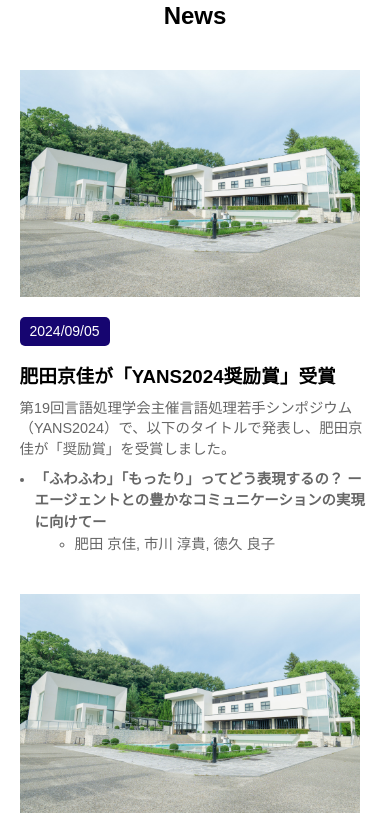
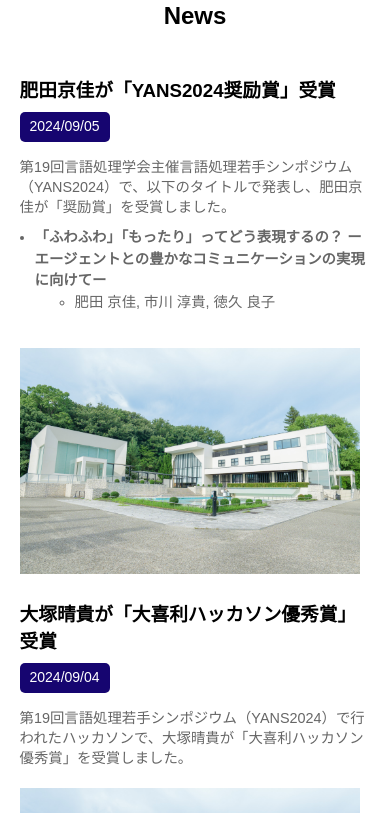
Before and after one commit to Kipeo22/AIT-NLPLab, a Next.js app: page / in a window 390 px wide. Shown: the part 755-1568 px from the top of the page. Built offline with nearby package versions, Linux system fonts and the light colour scheme.

Commit message:
スマホでは日付とタイトルを一番上に

```diff
--- a/src/component/news/staticMain.module.css
+++ b/src/component/news/staticMain.module.css
@@ -113,28 +113,37 @@
     gap: 15px;
   }
 
+  .NewsDate{
+    order: 1;
+  }
+
   .NewsItem img{
     max-width: 100%;
     height: auto;
+    order: 3;
   }
 
   .NewsTitle {
     font-size: 1.2rem;
+    order: 2;
   }
 
   .NewsItem p {
     font-size: 0.9rem;
     line-height: 1.4;
+    order: 4;
   }
 
   .PresentationList {
     padding-left: 15px;
     margin-top: 5px;
+    order: 5;
   }
 
   .PresentationList li{
     font-size: 0.9rem;
     margin-bottom: 3px;
+    order: 6;
   }
 
 }
```
